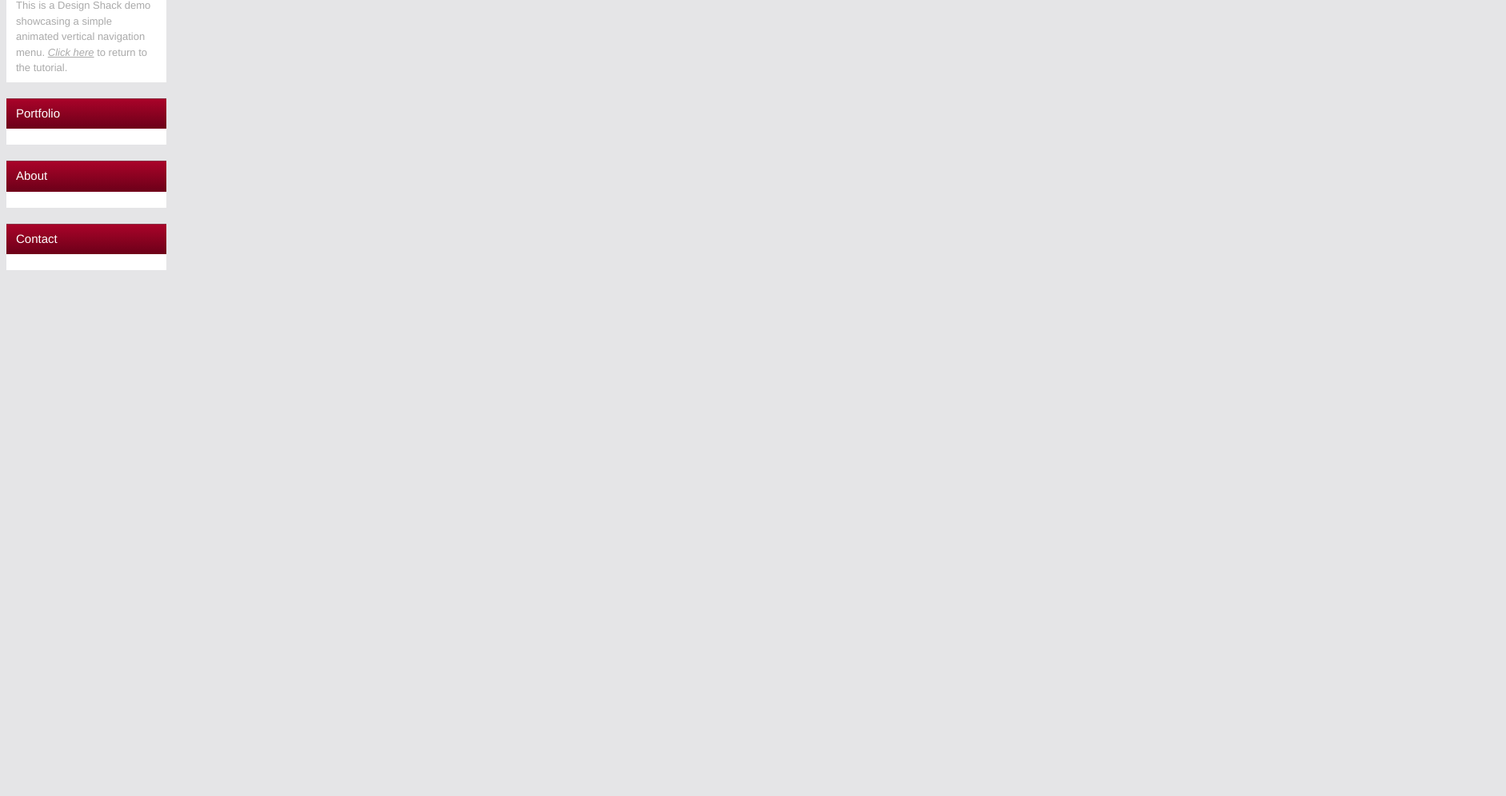
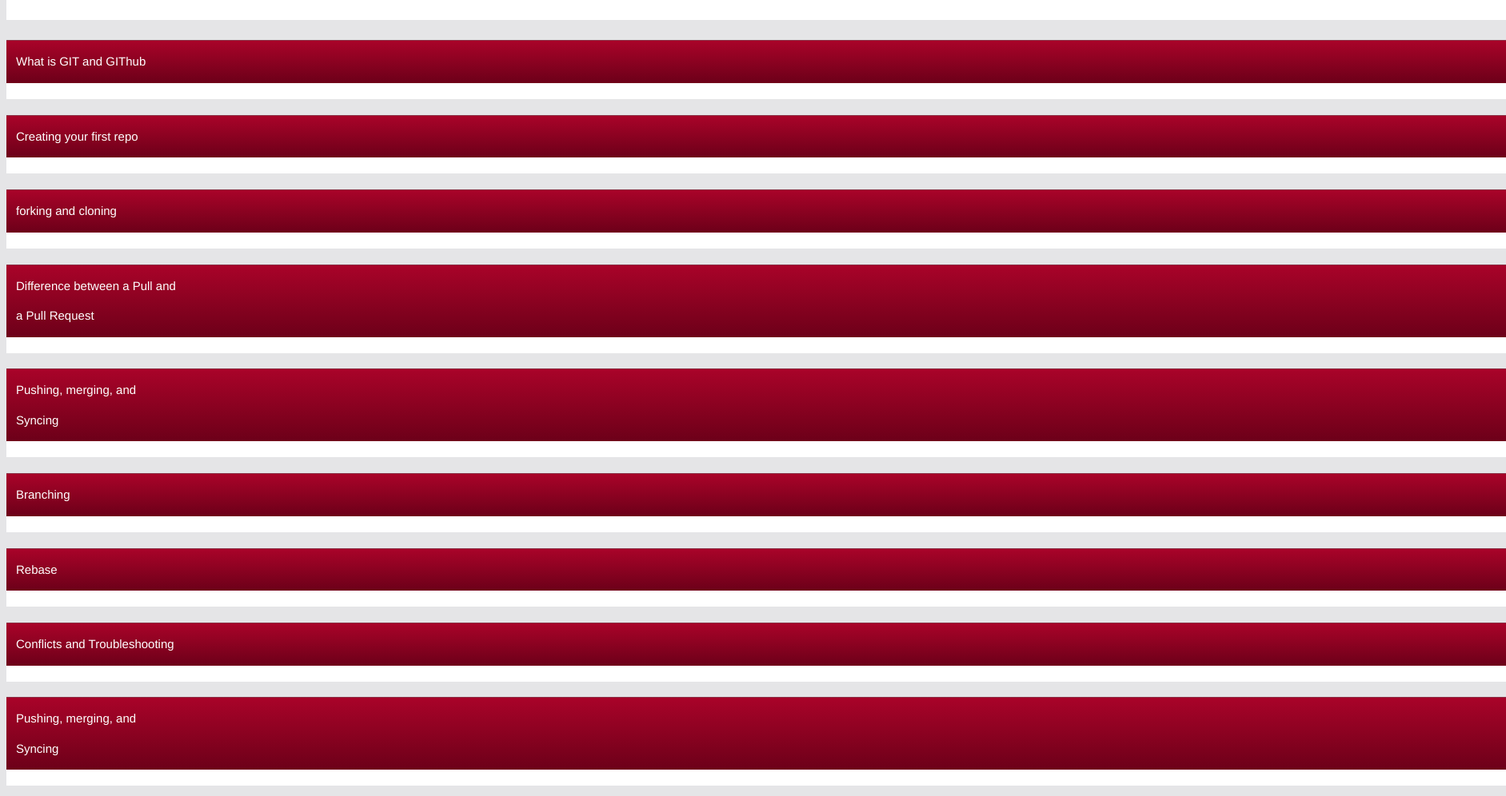
Before and after one commit to thenewmona/LCGR-GITlesson, a plain HTML site: page index.html in a window 1280 px wide. Shown: the part 89-1085 px from the top of the page at 80% size, 1883 px wide, since content can reach past the window. Before the commit the page ends 800 px from the top, so only its background shows below. Drawn offline with Linux system fonts and the light colour scheme.

Commit message:
initial outline completed

```diff
--- a/index.html
+++ b/index.html
@@ -10,36 +10,94 @@
 <body>
     <epnav>
         <div class="menu-item alpha">
-          <h4><a href="#">Home</a></h4>
-          <p>This is a Design Shack demo showcasing a simple animated vertical navigation menu. <a href="https://designshack.net/articles/css/verticalaccordionav/">Click here</a> to return to the tutorial.</p>
+          <h4><a href="#">Git and GitHub Overview</a></h4>
+          <p> </p>
         </div>
 
         <div class="menu-item">
-          <h4><a href="#">Portfolio</a></h4>
+          <h4><a href="#">What is GIT and GIThub</a></h4>
           <ul>
-            <li><a href="#">Web</a></li>
-            <li><a href="#">Print</a></li>
-            <li><a href="#">Other</a></li>
+            <li><a href="#">Git and Github</a></li>
+            <li><a href="#">Gcreating an account</a></li>
+            <li><a href="#">Github Desktop verses the Terminal </a></li>
           </ul>
         </div>
 
         <div class="menu-item">
-          <h4><a href="#">About</a></h4>
+          <h4><a href="#">Creating your first repo</a></h4>
           <ul>
-            <li><a href="#">History</a></li>
-            <li><a href="#">Meet The Owners</a></li>
-            <li><a href="#">Awards</a></li>
+            <li><a href="#">create</a></li>
+            <li><a href="#">initalize and commit</a></li>
+            <li><a href="#">setting up your remote connection and doing your first push</a></li>
           </ul>
         </div>
 
         <div class="menu-item">
-          <h4><a href="#">Contact</a></h4>
+          <h4><a href="#">forking and cloning</a></h4>
           <ul>
-            <li><a href="#">Phone</a></li>
-            <li><a href="#">Email</a></li>
-            <li><a href="#">Location</a></li>
+            <li><a href="#">What is a fork?</a></li>
+            <li><a href="#">What is a clone?</a></li>
+            <li><a href="#">How to use it</a></li>
           </ul>
         </div>
+
+        <div class="menu-item">
+          <h4><a href="#">Difference between a Pull and a Pull Request</a></h4>
+          <ul>
+            <li><a href="#">What do you mean Pull?</a></li>
+            <li><a href="#">What is a Pull Request?</a></li>
+            <li><a href="#">common errors</a></li>
+          </ul>
+        </div>
+
+        <div class="menu-item">
+          <h4><a href="#">Pushing, merging, and Syncing</a></h4>
+          <ul>
+            <li><a href="#">Push</a></li>
+            <li><a href="#">Merge</a></li>
+            <li><a href="#">Sync</a></li>
+          </ul>
+        </div>
+
+        <div class="menu-item">
+          <h4><a href="#">Branching</a></h4>
+          <ul>
+            <li><a href="#">Git Branch</a></li>
+            <li><a href="#">Git Checkout</a></li>
+            <li><a href="#">Git Merge Branch</a></li>
+          </ul>
+        </div>
+
+        <div class="menu-item">
+          <h4><a href="#">Rebase</a></h4>
+          <ul>
+            <li><a href="#"></a></li>
+            <li><a href="#"></a></li>
+            <li><a href="#"></a></li>
+          </ul>
+        </div>
+
+        <div class="menu-item">
+          <h4><a href="#">Conflicts and Troubleshooting</a></h4>
+          <ul>
+            <li><a href="#">Push</a></li>
+            <li><a href="#">Merge</a></li>
+            <li><a href="#">Sync</a></li>
+          </ul>
+        </div>
+
+        <div class="menu-item">
+          <h4><a href="#">Pushing, merging, and Syncing</a></h4>
+          <ul>
+            <li><a href="#">Push</a></li>
+            <li><a href="#">Merge</a></li>
+            <li><a href="#">Sync</a></li>
+          </ul>
+        </div>
+
+
+
+
     </epnav>
 
 
--- a/styles.css
+++ b/styles.css
@@ -4,8 +4,8 @@ body {
 
   epnav {
     font-family: Helvetica, Arial, "Lucida Grande", sans-serif;
-    font-size: 13px;
-    line-height: 1.5;
+    font-size: 25px;
+    line-height: 2.5;
     margin: 50px auto;
     width: 200px;
     -webkit-box-shadow: 2px 2px 5px rgba(0,0,0,0.2);
@@ -15,7 +15,7 @@ body {
 
   .menu-item {
     background: #fff;
-    width: 200px;
+    width: 75em;
   }
 
   /*Menu Header Styles*/
```
